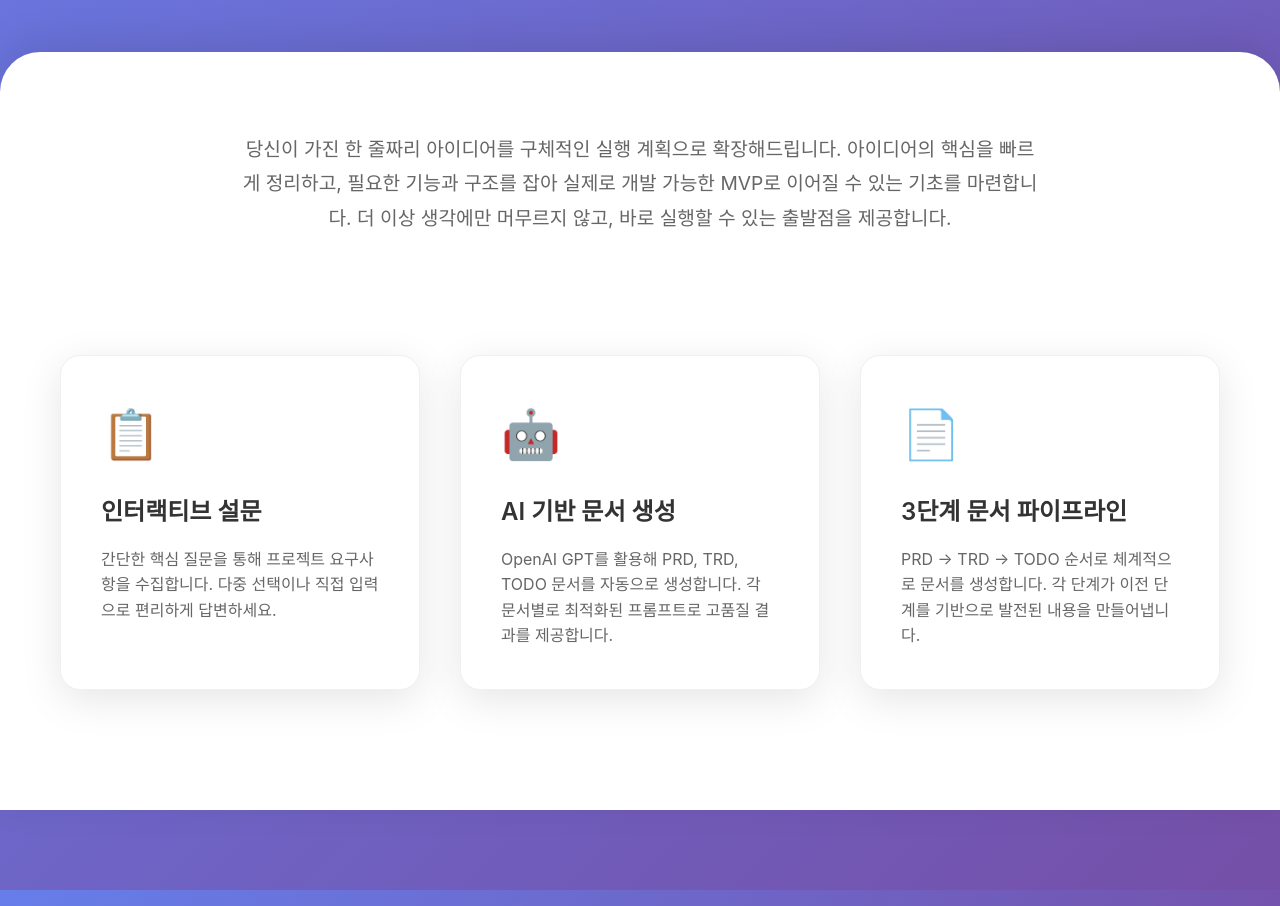
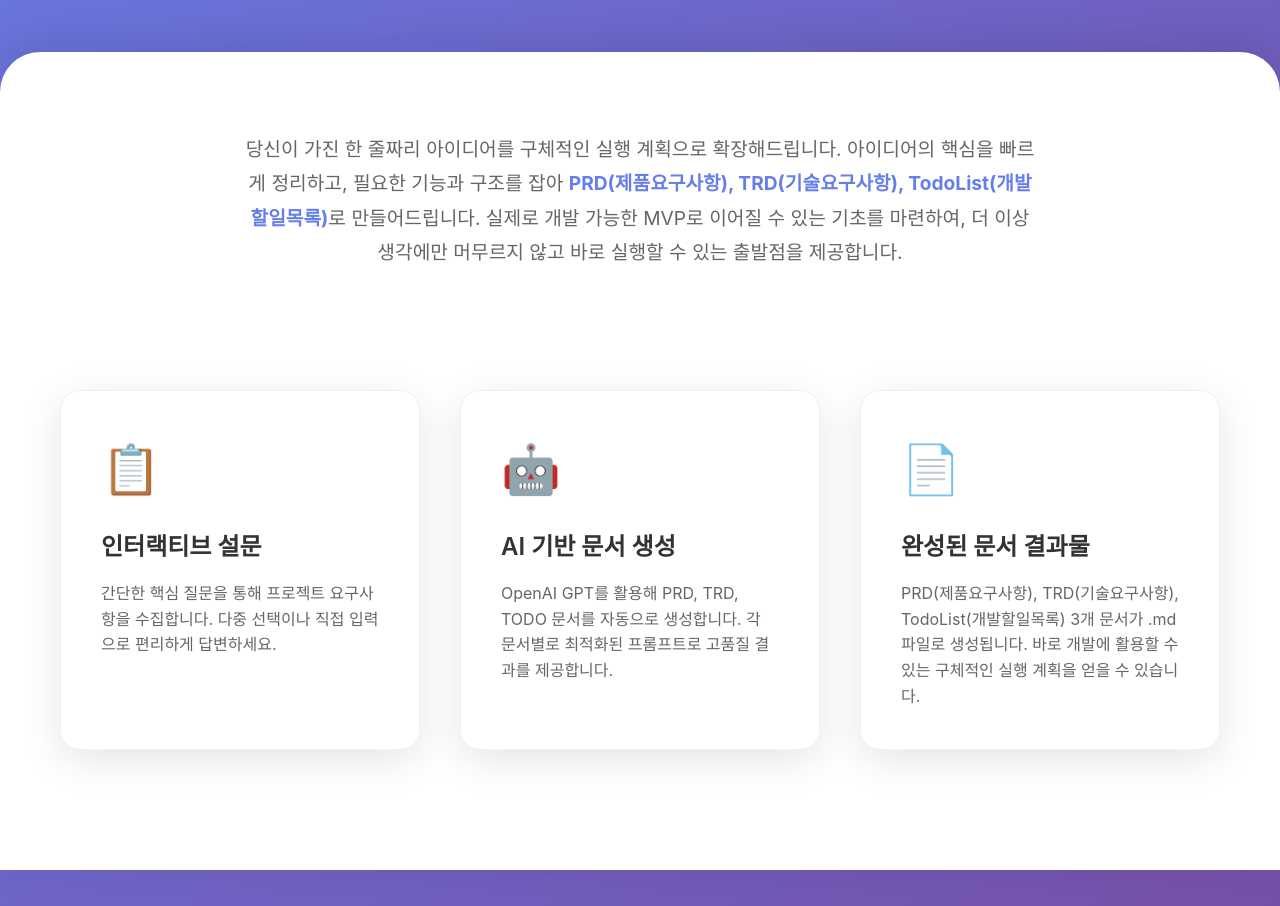
Before and after one commit to kstost/firstvibe, a website: page index.html in a window 1280 px wide. Shown: the part 580-1486 px from the top of the page. Drawn offline with Linux system fonts and the light colour scheme.

Commit message:
✨ PRD, TRD, TodoList 결과물에 대한 명확한 설명 추가

```diff
--- a/index.html
+++ b/index.html
@@ -235,7 +235,7 @@
         <div class="container">
             <div style="text-align: center; padding: 0 0 60px; max-width: 800px; margin: 0 auto;">
                 <p style="font-size: 1.2rem; color: #666; line-height: 1.8; margin-bottom: 0;">
-                    당신이 가진 한 줄짜리 아이디어를 구체적인 실행 계획으로 확장해드립니다. 아이디어의 핵심을 빠르게 정리하고, 필요한 기능과 구조를 잡아 실제로 개발 가능한 MVP로 이어질 수 있는 기초를 마련합니다. 더 이상 생각에만 머무르지 않고, 바로 실행할 수 있는 출발점을 제공합니다.
+                    당신이 가진 한 줄짜리 아이디어를 구체적인 실행 계획으로 확장해드립니다. 아이디어의 핵심을 빠르게 정리하고, 필요한 기능과 구조를 잡아 <strong style="color: #667eea;">PRD(제품요구사항), TRD(기술요구사항), TodoList(개발할일목록)</strong>로 만들어드립니다. 실제로 개발 가능한 MVP로 이어질 수 있는 기초를 마련하여, 더 이상 생각에만 머무르지 않고 바로 실행할 수 있는 출발점을 제공합니다.
                 </p>
             </div>
             <div class="features">
@@ -253,8 +253,8 @@
 
                 <div class="feature-card">
                     <div class="feature-icon">📄</div>
-                    <h3 class="feature-title">3단계 문서 파이프라인</h3>
-                    <p class="feature-desc">PRD → TRD → TODO 순서로 체계적으로 문서를 생성합니다. 각 단계가 이전 단계를 기반으로 발전된 내용을 만들어냅니다.</p>
+                    <h3 class="feature-title">완성된 문서 결과물</h3>
+                    <p class="feature-desc">PRD(제품요구사항), TRD(기술요구사항), TodoList(개발할일목록) 3개 문서가 .md 파일로 생성됩니다. 바로 개발에 활용할 수 있는 구체적인 실행 계획을 얻을 수 있습니다.</p>
                 </div>
 
             </div>
```
